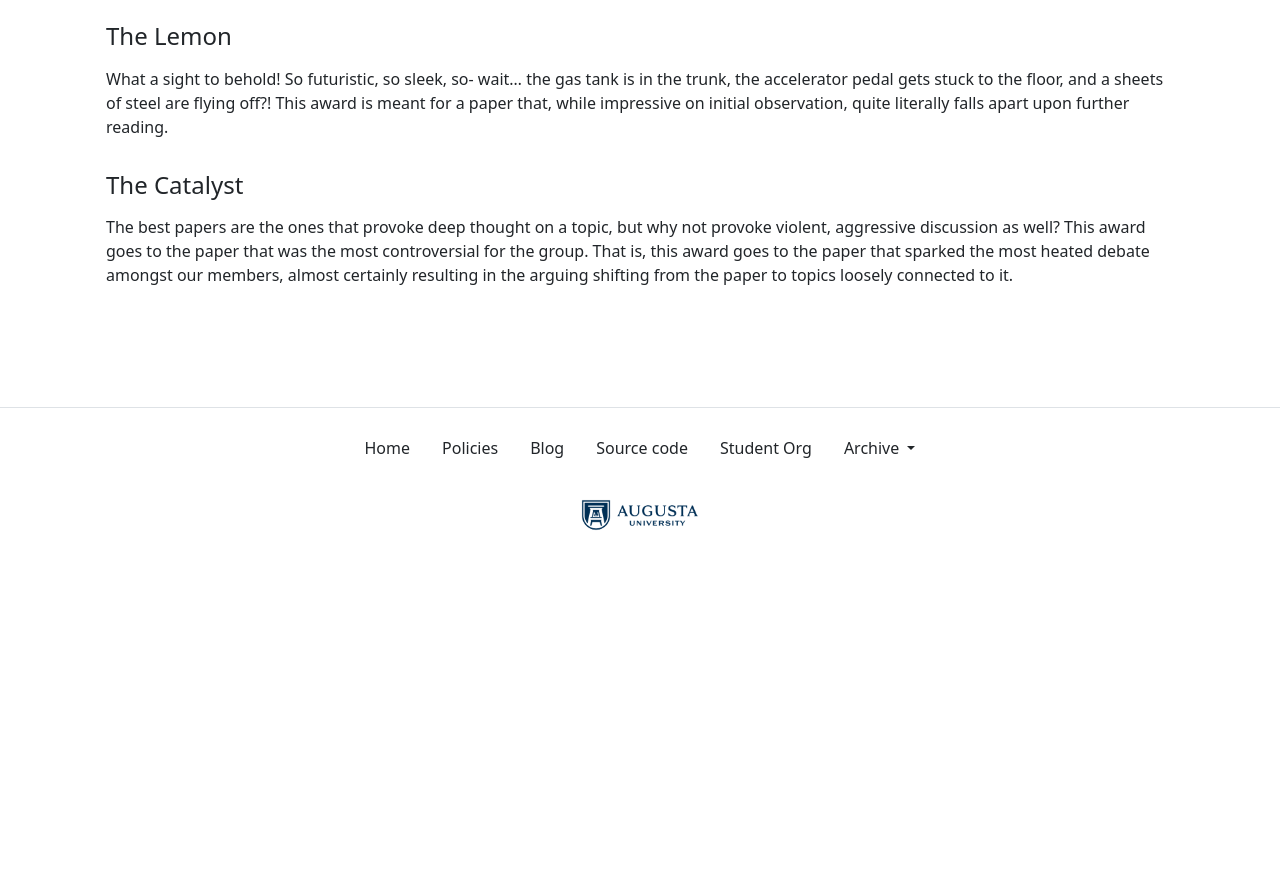
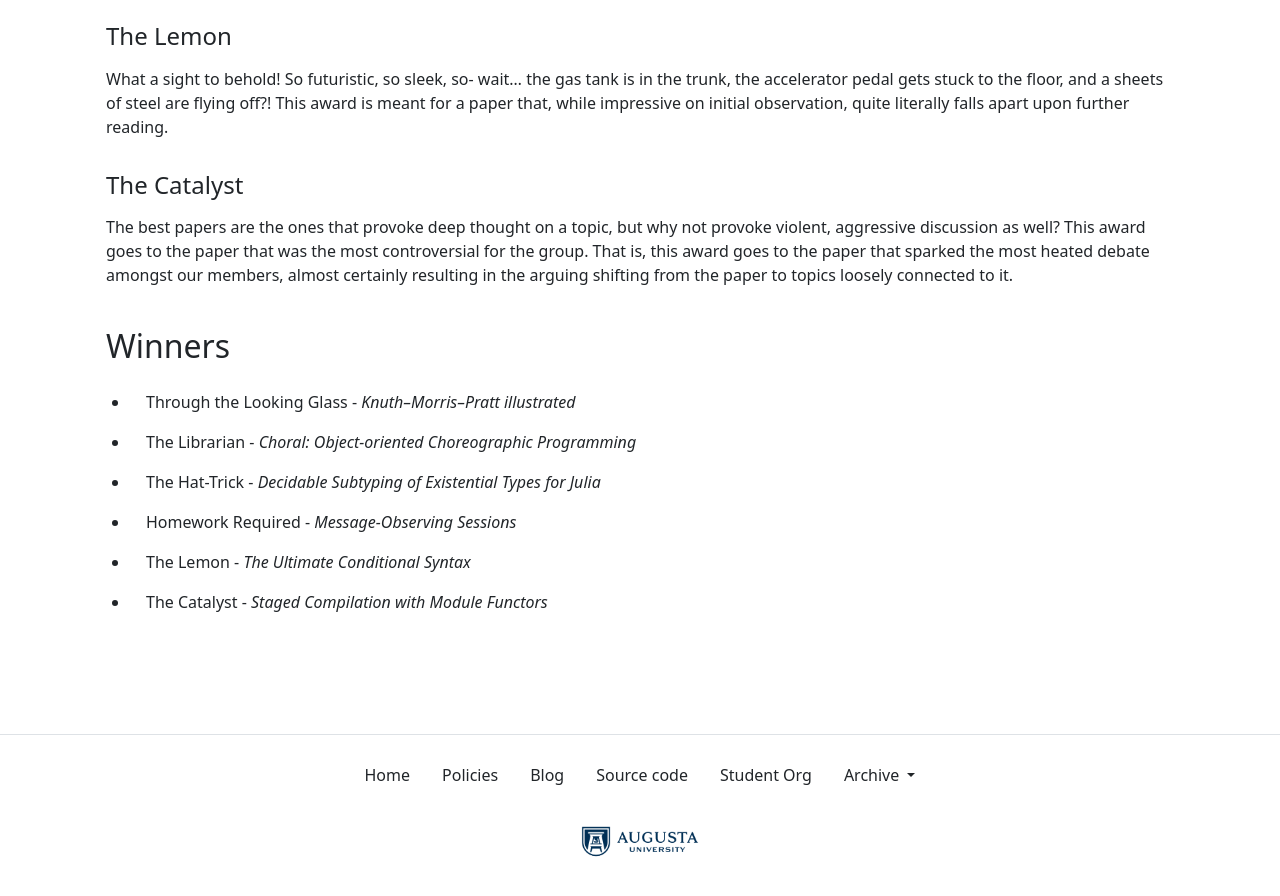
Before and after one commit to the-au-forml-lab/plgroup, a Jekyll site: the page built from docs/index.md, in a window 1280 px wide and 900 px high, scrolled down 2960 px. Shown: the top 896 px of the window. Built offline with Jekyll 4.4.1, drawn with Linux system fonts in a browser that asks for light colours; before the commit the page ends 3534 px from its top, so only the background shows below that.

Commit message:
+ award winners

```diff
--- a/docs/awards.md
+++ b/docs/awards.md
@@ -17,3 +17,12 @@ What a sight to behold! So futuristic, so sleek, so- wait... the gas tank is in
 
 #### The Catalyst
 The best papers are the ones that provoke deep thought on a topic, but why not provoke violent, aggressive discussion as well? This award goes to the paper that was the most controversial for the group. That is, this award goes to the paper that sparked the most heated debate amongst our members, almost certainly resulting in the arguing shifting from the paper to topics loosely connected to it.
+
+## Winners
+
+* Through the Looking Glass - _Knuth–Morris–Pratt illustrated_
+* The Librarian - _Choral: Object-oriented Choreographic Programming_
+* The Hat-Trick - _Decidable Subtyping of Existential Types for Julia_
+* Homework Required - _Message-Observing Sessions_
+* The Lemon - _The Ultimate Conditional Syntax_
+* The Catalyst - _Staged Compilation with Module Functors_
```
